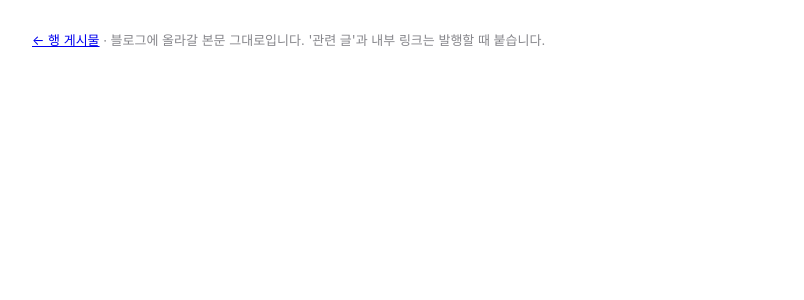
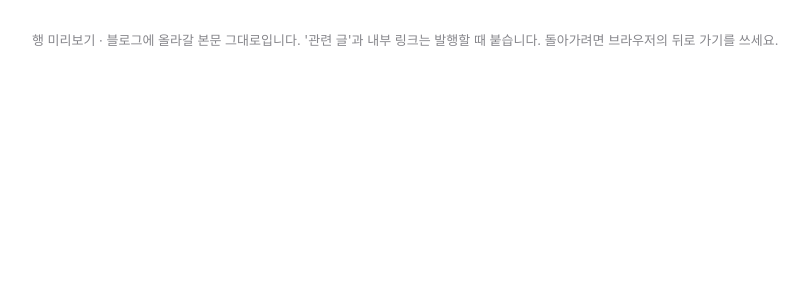
Before and after one commit to KIMSANGHYEON93/blog-automation, a Python web app: template src/interface/web/templates/preview_raw.html in a window 1280 px wide. Shown: the top 300 px of the page, without its empty margins (228-1032 px from the left). Run offline with Jinja, Linux system fonts and the light colour scheme; the template is opened without the code that fills it, so the values that code supplies are empty.

Commit message:
fix(web): 미리보기에서 로그인으로 튕기는 뒤로 링크 제거
Co-Authored-By: Claude Opus 5.5 (1M context) <noreply@anthropic.com>
Claude-Session: https://claude.ai/code/session_01FqjKkJHg262ucm1vLLcPUi

```diff
--- a/src/interface/web/templates/preview_raw.html
+++ b/src/interface/web/templates/preview_raw.html
@@ -14,7 +14,7 @@
 </head>
 <body>
   <main>
-    <p class="note"><a href="{{ url_for('post_detail', row_index=post.row_index) }}">← {{ post.row_index }}행 게시물</a> · 블로그에 올라갈 본문 그대로입니다. '관련 글'과 내부 링크는 발행할 때 붙습니다.</p>
+    <p class="note">{{ post.row_index }}행 미리보기 · 블로그에 올라갈 본문 그대로입니다. '관련 글'과 내부 링크는 발행할 때 붙습니다. 돌아가려면 브라우저의 뒤로 가기를 쓰세요.</p>
     <h1>{{ post.title }}</h1>
     {{ body_html|safe }}
   </main>
```
Also changed, not shown: tests/unit/interface/test_web_app.py (+2 -1 lines).
